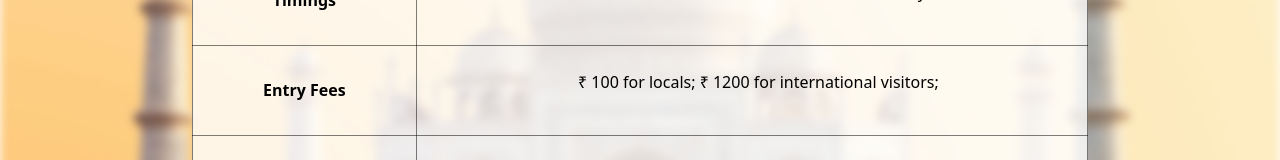
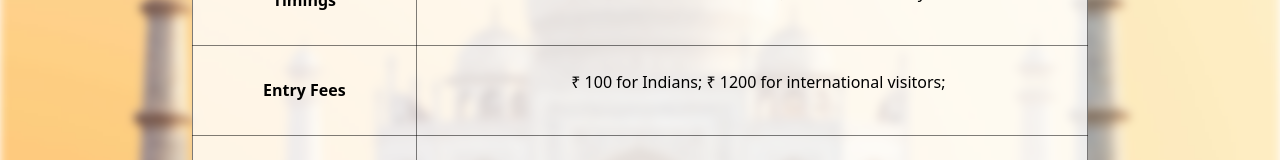
Before and after one commit to NUMAN165/Heritage, a React (Create React App) app: page /PatnaPage in a window 1280 px wide. Shown: the part 296-456 px from the top of the page. Built offline with nearby package versions, Linux system fonts and the light colour scheme; a web font is replaced by a local one.

Commit message:
changes made in the Information page

```diff
--- a/src/DashBoard/Information/PatnaPage.jsx
+++ b/src/DashBoard/Information/PatnaPage.jsx
@@ -8,7 +8,7 @@ const PatnaPage = () => {
     { label: "Timings", value: "From 10:00 AM to 6:00 PM; closed on Mondays" },
     {
       label: "Entry Fees",
-      value: "₹ 100 for locals; ₹ 1200 for international visitors;",
+      value: "₹ 100 for Indians; ₹ 1200 for international visitors;",
     },
     {
       label: "Historical Significance",
```
